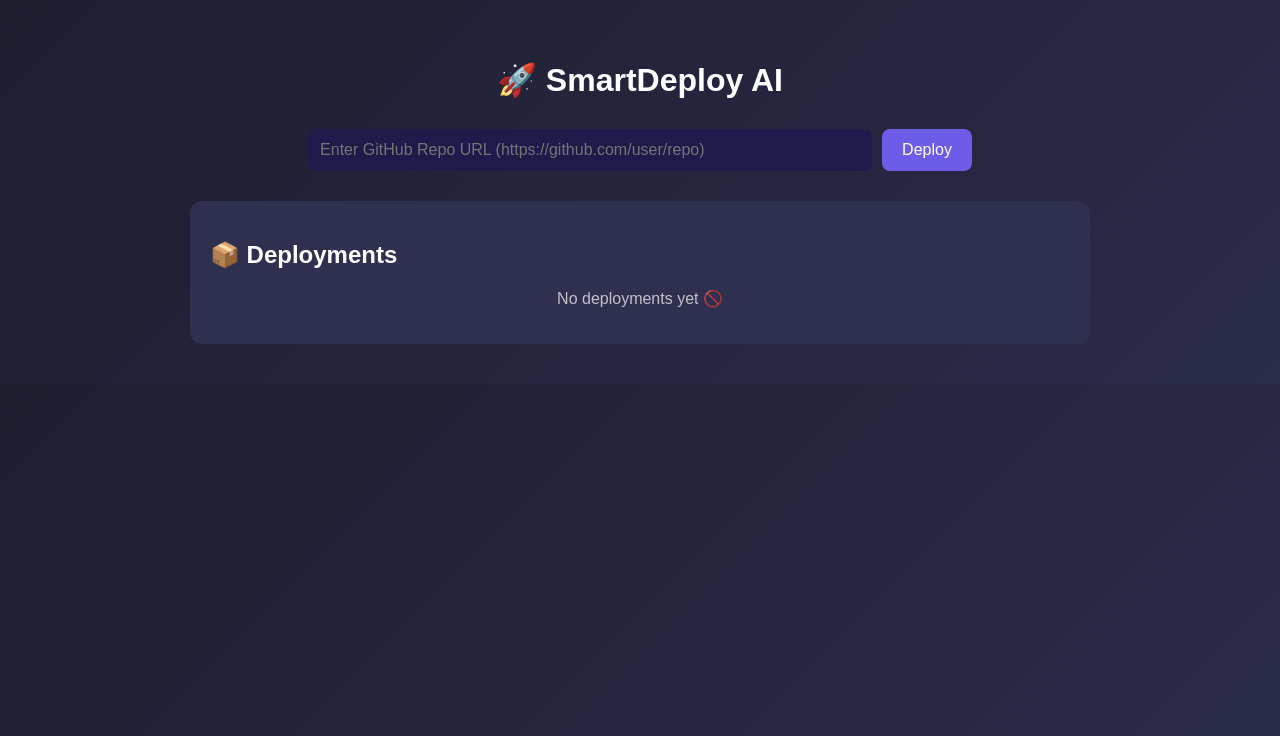
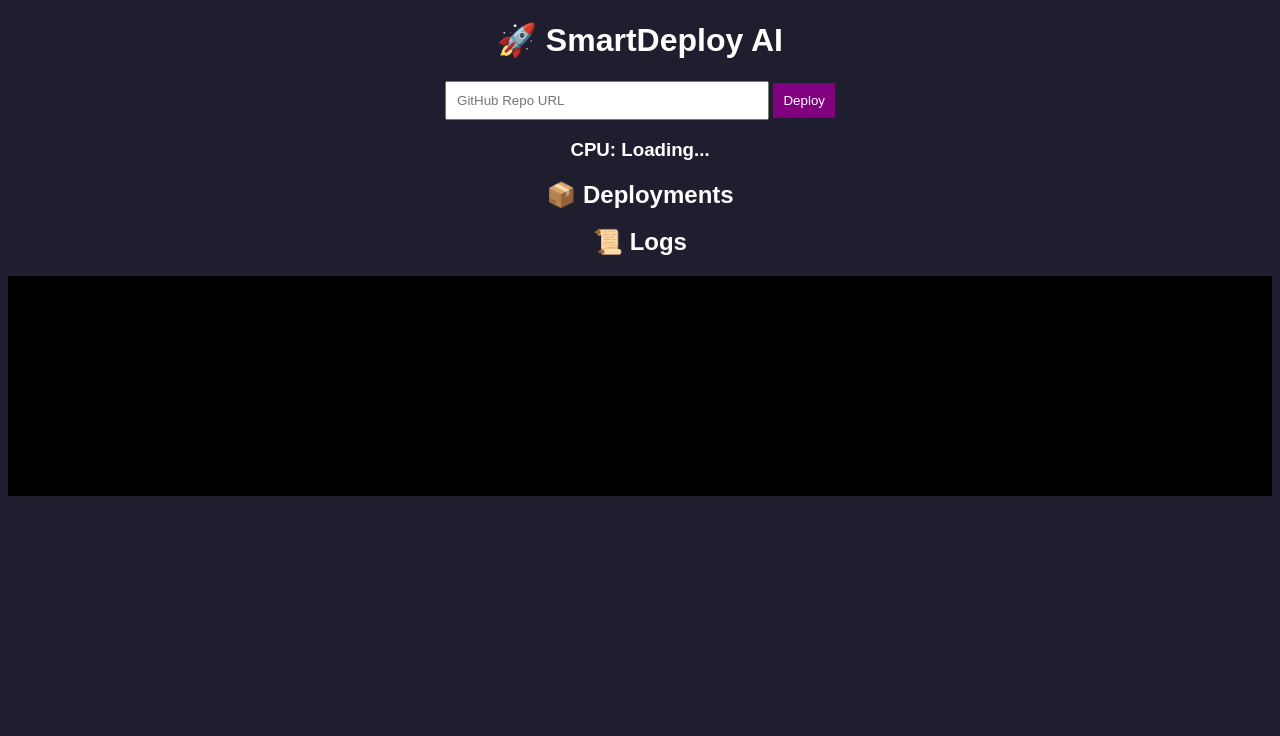
Before and after one commit to Clementraj23/smart-deploy_project, a Flask app: page / in a window 1280 px wide. Shown: the top 736 px of the page. Run offline with Flask 3, Linux system fonts and the light colour scheme; data that the repository does not hold is empty; some libraries are stand-ins or nearby versions.

Commit message:
🔥 fixed dashboard UI

```diff
--- a/app.py
+++ b/app.py
@@ -1,10 +1,9 @@
 from flask import Flask, request, jsonify, render_template
-import subprocess
-import os
-import random
-import shutil
+from flask_socketio import SocketIO
+import subprocess, os, random, shutil, psutil, time, threading
 
 app = Flask(__name__)
+socketio = SocketIO(app, cors_allowed_origins="*")
 
 deployments = []
 
@@ -33,19 +32,16 @@ def deploy():
     port = random.randint(5005, 5999)
 
     try:
-        # 🔥 CLEAN OLD PROJECT
+        # clean old
         if os.path.exists(name):
             shutil.rmtree(name)
 
         subprocess.run(["git", "clone", repo_url], check=True)
 
-        project_path = name
-        dockerfile_path = os.path.join(project_path, "Dockerfile")
+        dockerfile_path = f"{name}/Dockerfile"
 
-        # 🔥 AUTO CREATE DOCKERFILE (SMART)
+        # 🔥 auto dockerfile
         if not os.path.exists(dockerfile_path):
-            print("⚡ Creating Dockerfile automatically")
-
             with open(dockerfile_path, "w") as f:
                 f.write("""FROM python:3.9
 WORKDIR /app
@@ -58,20 +54,13 @@ EXPOSE 5000
 CMD ["gunicorn", "-b", "0.0.0.0:5000", "app:app"]
 """)
 
-        # 🔥 BUILD IMAGE
-        subprocess.run([
-            "docker", "build", "-t", name, project_path
-        ], check=True)
+        subprocess.run(["docker", "build", "-t", name, name], check=True)
 
         container_name = f"{name}_{port}"
 
-        # 🔥 REMOVE OLD CONTAINER IF EXISTS
-        subprocess.run(
-            ["docker", "rm", "-f", container_name],
-            stderr=subprocess.DEVNULL
-        )
+        subprocess.run(["docker", "rm", "-f", container_name],
+                       stderr=subprocess.DEVNULL)
 
-        # 🔥 RUN CONTAINER
         subprocess.run([
             "docker", "run", "-d",
             "-p", f"{port}:5000",
@@ -81,23 +70,61 @@ CMD ["gunicorn", "-b", "0.0.0.0:5000", "app:app"]
 
         url = f"http://13.126.46.108:{port}"
 
-        deployments.append({
+        deployment = {
             "project": name,
             "url": url,
-            "logs": "🚀 Deployment successful"
-        })
+            "container": container_name,
+            "logs": "🚀 Running"
+        }
 
-        return jsonify({
-            "message": "Deployed successfully",
-            "url": url
-        })
+        deployments.append(deployment)
 
-    except subprocess.CalledProcessError as e:
-        return jsonify({
-            "error": f"Deployment failed: {str(e)}"
-        })
+        # 🔥 realtime push
+        socketio.emit("new_deploy", deployment)
+
+        return jsonify({"url": url})
+
+    except Exception as e:
+        return jsonify({"error": str(e)})
+
+
+# ---------------- CPU MONITOR ----------------
+def monitor_cpu():
+    while True:
+        cpu = psutil.cpu_percent(interval=2)
+
+        socketio.emit("cpu", cpu)
+
+        if cpu > 70:
+            socketio.emit("alert", f"🔥 High CPU Usage: {cpu}%")
+
+        time.sleep(2)
+
+
+# ---------------- LOG STREAM ----------------
+def stream_logs():
+    while True:
+        for d in deployments:
+            try:
+                logs = subprocess.getoutput(
+                    f"docker logs {d['container']} --tail 10"
+                )
+
+                socketio.emit("logs", {
+                    "project": d["project"],
+                    "logs": logs
+                })
+            except:
+                pass
+
+        time.sleep(4)
+
+
+# ---------------- START THREADS ----------------
+threading.Thread(target=monitor_cpu, daemon=True).start()
+threading.Thread(target=stream_logs, daemon=True).start()
 
 
 # ---------------- MAIN ----------------
 if __name__ == "__main__":
-    app.run(host="0.0.0.0", port=5003)
+    socketio.run(app, host="0.0.0.0", port=5003)
--- a/static/dashboard.js
+++ b/static/dashboard.js
@@ -1,17 +1,10 @@
-const API_BASE = ""; // same origin
+const socket = io();
 
 // ---------------- DEPLOY ----------------
 async function deployRepo() {
-    const repoInput = document.getElementById("repo");
-    const repo = repoInput.value.trim();
+    const repo = document.getElementById("repo").value;
 
-    if (!repo) {
-        alert("❌ Please enter a GitHub repo URL");
-        return;
-    }
-
-    try {
-        const res = await fetch(`${API_BASE}/deploy`, {
+    const res = await fetch("/deploy", {
         method: "POST",
         headers: {
             "Content-Type": "application/json"
@@ -22,60 +15,47 @@ async function deployRepo() {
     const data = await res.json();
 
     if (data.url) {
-            alert("🚀 Deployed successfully!\n" + data.url);
-            repoInput.value = "";
-            loadDeployments(); // refresh list
+        alert("🚀 Deployed: " + data.url);
     } else {
-            alert("❌ " + (data.error || "Deployment failed"));
-        }
-
-    } catch (err) {
-        alert("❌ Server error: " + err.message);
+        alert("❌ " + data.error);
     }
 }
 
 
-// ---------------- LOAD DEPLOYMENTS ----------------
-async function loadDeployments() {
-    try {
-        const res = await fetch(`${API_BASE}/deployments`);
-        const data = await res.json();
+// ---------------- REALTIME EVENTS ----------------
 
+// CPU
+socket.on("cpu", (data) => {
+    document.getElementById("cpu").innerText = "CPU: " + data + "%";
+});
+
+// ALERT
+socket.on("alert", (msg) => {
+    alert(msg);
+});
+
+// NEW DEPLOY
+socket.on("new_deploy", (d) => {
+    addDeployment(d);
+});
+
+// LOGS
+socket.on("logs", (data) => {
+    document.getElementById("logs").innerText = data.logs;
+});
+
+
+// ---------------- UI ----------------
+function addDeployment(d) {
     const container = document.getElementById("deployments");
-        container.innerHTML = "";
 
-        if (data.length === 0) {
-            container.innerHTML = "<p>No deployments yet 🚫</p>";
-            return;
-        }
-
-        data.forEach(d => {
     const div = document.createElement("div");
-            div.className = "deployment-card";
+    div.className = "card";
 
     div.innerHTML = `
-                <h3>📦 ${d.project}</h3>
-                <p>
-                    🔗 <a href="${d.url}" target="_blank">${d.url}</a>
-                </p>
-                <p style="color: lightgreen;">${d.logs}</p>
-                <hr/>
+        <h3>${d.project}</h3>
+        <a href="${d.url}" target="_blank">${d.url}</a>
     `;
 
     container.appendChild(div);
-        });
-
-    } catch (err) {
-        console.error("Error loading deployments:", err);
 }
-}
-
-
-// ---------------- AUTO REFRESH ----------------
-setInterval(loadDeployments, 5000);
-
-
-// ---------------- INITIAL LOAD ----------------
-window.onload = () => {
-    loadDeployments();
-};
--- a/templates/dashboard.html
+++ b/templates/dashboard.html
@@ -1,117 +1,62 @@
 <!DOCTYPE html>
-<html lang="en">
+<html>
 <head>
-    <meta charset="UTF-8">
     <title>SmartDeploy AI</title>
-    <meta name="viewport" content="width=device-width, initial-scale=1.0">
 
-    <!-- Styles -->
-    <link rel="stylesheet" href="/static/style.css">
+    <script src="https://cdn.socket.io/4.5.4/socket.io.min.js"></script>
 
     <style>
         body {
-            margin: 0;
-            font-family: Arial, sans-serif;
-            background: linear-gradient(135deg, #1e1e2f, #2b2b4b);
+            background: #1e1e2f;
             color: white;
-        }
-
-        .container {
-            max-width: 900px;
-            margin: auto;
-            padding: 40px 20px;
-        }
-
-        h1 {
+            font-family: Arial;
             text-align: center;
-            margin-bottom: 30px;
-        }
-
-        .deploy-box {
-            display: flex;
-            gap: 10px;
-            justify-content: center;
-            margin-bottom: 30px;
         }
 
         input {
-            padding: 12px;
-            width: 60%;
-            border-radius: 8px;
-            border: none;
-            outline: none;
-            font-size: 16px;
+            padding: 10px;
+            width: 300px;
         }
 
         button {
-            padding: 12px 20px;
-            border-radius: 8px;
+            padding: 10px;
+            background: purple;
+            color: white;
             border: none;
-            background: #6c5ce7;
-            color: white;
-            cursor: pointer;
-            font-size: 16px;
-        }
-
-        button:hover {
-            background: #5a4bdc;
         }
 
         .card {
-            background: #2f2f4f;
-            padding: 20px;
-            border-radius: 12px;
+            background: #2c2c4a;
+            margin: 20px;
+            padding: 15px;
+            border-radius: 10px;
         }
 
-        .deployment-card {
-            background: #1f1f35;
-            padding: 15px;
-            border-radius: 10px;
-            margin-bottom: 15px;
-        }
-
-        a {
-            color: #00d4ff;
-        }
-
-        hr {
-            border: 0;
-            height: 1px;
-            background: #444;
-            margin-top: 10px;
-        }
-
-        .empty {
-            text-align: center;
-            opacity: 0.7;
+        pre {
+            text-align: left;
+            background: black;
+            padding: 10px;
+            height: 200px;
+            overflow: auto;
         }
     </style>
 </head>
 
 <body>
 
-<div class="container">
+<h1>🚀 SmartDeploy AI</h1>
 
-    <!-- HEADER -->
-    <h1>🚀 SmartDeploy AI</h1>
+<input id="repo" placeholder="GitHub Repo URL">
+<button onclick="deployRepo()">Deploy</button>
 
-    <!-- DEPLOY INPUT -->
-    <div class="deploy-box">
-        <input id="repo" placeholder="Enter GitHub Repo URL (https://github.com/user/repo)" />
-        <button onclick="deployRepo()">Deploy</button>
-    </div>
+<h3 id="cpu">CPU: Loading...</h3>
 
-    <!-- DEPLOYMENTS LIST -->
-    <div class="card">
-        <h2>📦 Deployments</h2>
-        <div id="deployments" class="empty">
-            Loading deployments...
-        </div>
-    </div>
+<h2>📦 Deployments</h2>
+<div id="deployments"></div>
 
-</div>
+<h2>📜 Logs</h2>
+<pre id="logs"></pre>
 
-<!-- JS -->
 <script src="/static/dashboard.js"></script>
 
 </body>
```
Lines whose indentation alone changed are shown as unchanged.
